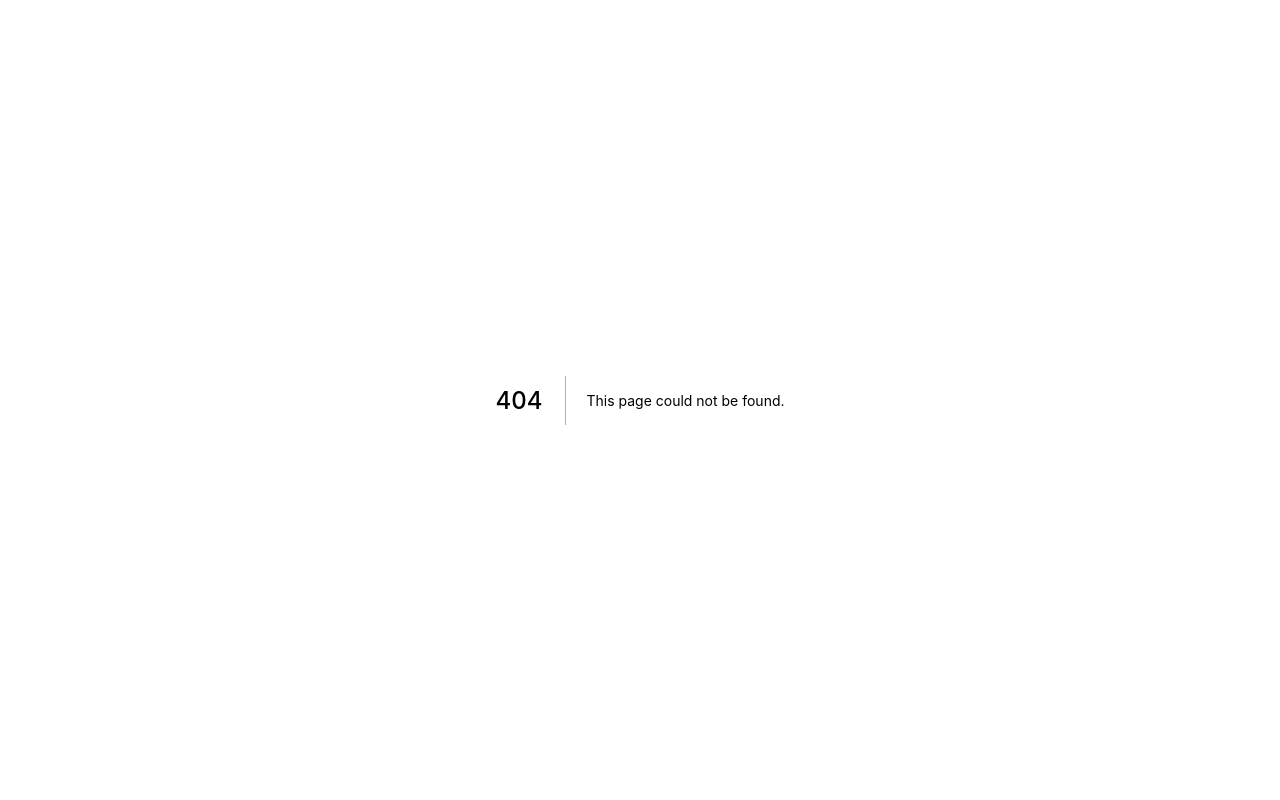
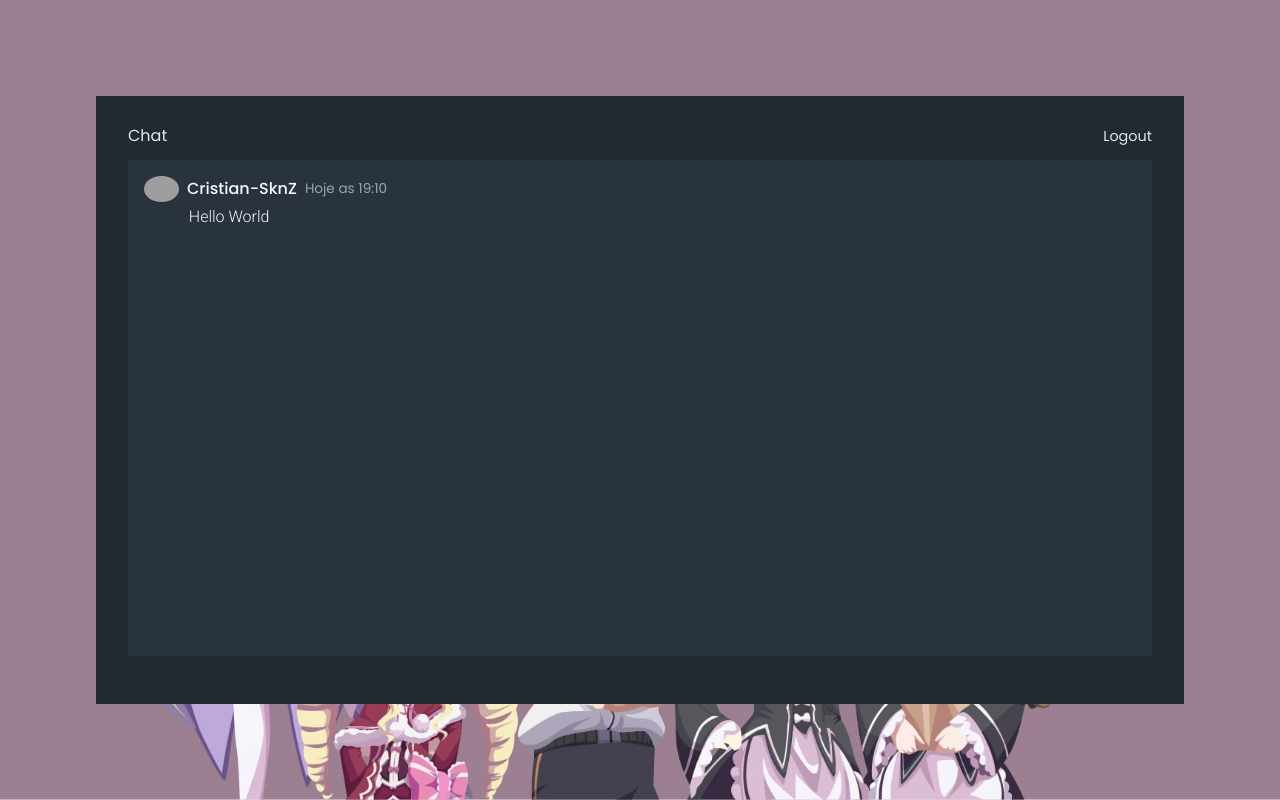
Before and after one commit to Cristian-Sknz/Aluracord, a Next.js app: page /chat in a window 1280 px wide. Before the commit this address had no page. Built offline with nearby package versions, Linux system fonts and the light colour scheme; grey boxes are pictures that could not be loaded.

Commit message:
feature: inicio da pagina de chat

```diff
--- /dev/null
+++ b/src/components/layout/chat/index.tsx
@@ -0,0 +1,37 @@
+import React, { useContext } from 'react';
+import { ChatContext } from 'src/contexts/chat';
+import ChatMessage from './message';
+import {
+  ChatBox,
+  ChatContainer,
+  ChatHeader,
+  ChatTitle,
+  LogoutButton,
+  ChatMessageContainer,
+  ChatMessageList,
+} from './style';
+
+const Chat: React.FC = () => {
+  const { messages } = useContext(ChatContext);
+
+  return (
+    <ChatContainer>
+      <ChatBox>
+        <ChatHeader>
+          <ChatTitle>Chat</ChatTitle>
+          <LogoutButton href='#'>Logout</LogoutButton>
+        </ChatHeader>
+
+        <ChatMessageContainer>
+          <ChatMessageList>
+            {messages.map((message) => (
+              <ChatMessage message={message} />
+            ))}
+          </ChatMessageList>
+        </ChatMessageContainer>
+      </ChatBox>
+    </ChatContainer>
+  );
+};
+
+export default Chat;
--- /dev/null
+++ b/src/components/layout/chat/message/index.tsx
@@ -0,0 +1,38 @@
+import { Message } from '@contexts/chat';
+import React from 'react';
+
+import {
+  Author,
+  Avatar,
+  ChatMessageItem,
+  Message as StyledMessage,
+  MessageAuthor,
+  MessageContainer,
+  MessageDate,
+  MessageDetails,
+} from './style';
+
+type ChatMessageProps = {
+  message: Message;
+}
+
+const ChatMessage: React.FC<ChatMessageProps> = ({ message }) => {
+  return (
+    <ChatMessageItem>
+      <MessageDetails>
+        <MessageAuthor>
+          <Avatar src={message.avatarUrl} />
+          <Author>{message.author}</Author>
+        </MessageAuthor>
+        <MessageDate>{message.date}</MessageDate>
+      </MessageDetails>
+
+      <MessageContainer>
+        <StyledMessage>{message.message}</StyledMessage>
+      </MessageContainer>
+
+    </ChatMessageItem>
+  );
+};
+
+export default ChatMessage;
--- /dev/null
+++ b/src/components/layout/chat/message/style.ts
@@ -0,0 +1,54 @@
+import { useNeutralColor } from '@styles/global';
+import styled from 'styled-components';
+
+export const ChatMessageItem = styled.li`
+  display: flex;
+  flex-direction: column;
+  padding: .5rem;
+`;
+
+export const MessageDetails = styled.div`
+  display: flex;
+  align-items: center;
+`;
+
+export const MessageAuthor = styled.div`
+  display: flex;
+  align-items: center;
+`;
+
+export const Avatar = styled.img`
+  width: 35px;
+  border-radius: 50%;
+`;
+
+export const Author = styled.h5`
+  margin: 0 .5rem;
+  color: ${({theme}) => useNeutralColor(theme, '050')};
+  font-weight: 500;
+  font-family: Poppins, sans-serif;
+
+
+  display: inline;
+`;
+
+export const MessageDate = styled.span`
+  color: ${({theme}) => useNeutralColor(theme, '300')};
+  font-size: .85rem;
+  font-family: Poppins, sans-serif;
+`;
+
+export const MessageContainer = styled.div`
+  margin: .3rem 0;
+  padding: 0 .3rem;
+  margin-left: 2.5rem;
+`;
+
+export const Message = styled.p`
+  color: ${({theme}) => useNeutralColor(theme, '050')};
+  font-weight: 300;
+  line-break: anywhere;
+  line-height: 1.2;
+  max-width: 900px;
+
+`;
--- /dev/null
+++ b/src/components/layout/chat/style.ts
@@ -0,0 +1,67 @@
+import { useNeutralColor } from '@styles/global';
+import styled from 'styled-components';
+
+export const ChatContainer = styled.div`
+  background-color: ${({ theme }) => theme.colors.background};
+  background-image: url('/images/background/rezero-minimalist.jpg');
+  background-repeat: no-repeat;
+  background-size: cover;
+  background-position: center;
+
+  height: 100vh;
+  display: grid;
+  grid-template-columns: 0.3fr 2.4fr 0.3fr;
+  grid-template-rows: 0.3fr 2.4fr 0.3fr;
+  gap: 0px 0px;
+  grid-template-areas:
+    '. . .'
+    '. chat .'
+    '. . .';
+
+  justify-items: center;
+  align-items: center;
+`;
+
+export const ChatBox = styled.div`
+  display: flex;
+  flex-direction: column;
+  grid-area: chat;
+  width: 100%;
+  max-height: 560px;
+  padding: 2rem;
+
+  background-color: ${({theme}) => useNeutralColor(theme, '700')};
+`;
+
+export const ChatHeader = styled.header`
+  display: flex;
+  align-items: center;
+  justify-content: space-between;
+`;
+
+export const ChatTitle = styled.h3`
+  color: ${({theme}) => useNeutralColor(theme, '100')};
+  font-family: Poppins, sans-serif;
+`;
+
+export const LogoutButton = styled.a`
+  color: ${({theme}) => useNeutralColor(theme, '100')};
+  font-size: .9rem;
+  font-family: Poppins, sans-serif;
+  text-decoration: none;
+
+  border: none;
+`;
+
+export const ChatMessageContainer = styled.div`
+  background: ${({theme}) => useNeutralColor(theme, '600')};
+  min-height: 480px;
+  margin: 1rem 0;
+  padding: .5rem;
+  overflow-y: auto;
+`;
+
+export const ChatMessageList = styled.ul`
+  display: flex;
+  flex-direction: column;
+`;
--- /dev/null
+++ b/src/contexts/chat.tsx
@@ -0,0 +1,36 @@
+import React, { useState } from 'react';
+
+export const ChatContext = React.createContext({} as ChatContextType);
+
+export type Message = {
+  avatarUrl: string;
+  author: string;
+  date: string;
+  message: string;
+};
+
+type ChatContextType = {
+  messages: Message[];
+};
+
+
+const INITIAL_STATE = [
+  {
+    author: 'Cristian-SknZ',
+    avatarUrl: 'https://github.com/cristian-sknz.png',
+    date: 'Hoje as 19:10',
+    message: 'Hello World',
+  },
+];
+
+const ChatProvider: React.FC = ({ children }) => {
+  const [messages, setMessages] = useState<Message[]>(INITIAL_STATE);
+
+  return (
+    <ChatContext.Provider value={{ messages }}>
+      {children}
+    </ChatContext.Provider>
+  );
+};
+
+export default ChatProvider;
--- /dev/null
+++ b/src/pages/chat.tsx
@@ -0,0 +1,19 @@
+import React from 'react';
+import Head from 'next/head';
+import Chat from '@components/layout/chat';
+import ChatProvider from 'src/contexts/chat';
+
+const ChatPage: React.FC = () => {
+  return (
+    <>
+      <Head>
+        <title>Aluracord - Chat App</title>
+      </Head>
+      <ChatProvider>
+        <Chat />
+      </ChatProvider>
+    </>
+  );
+};
+
+export default ChatPage;
--- a/tsconfig.json
+++ b/tsconfig.json
@@ -21,7 +21,8 @@
     "baseUrl": ".",
     "paths": {
       "@styles/*": ["styles/*"],
-      "@components/*": ["src/components/*"]
+      "@components/*": ["src/components/*"],
+      "@contexts/*": ["src/contexts/*"]
     }
   },
   "include": [
```
